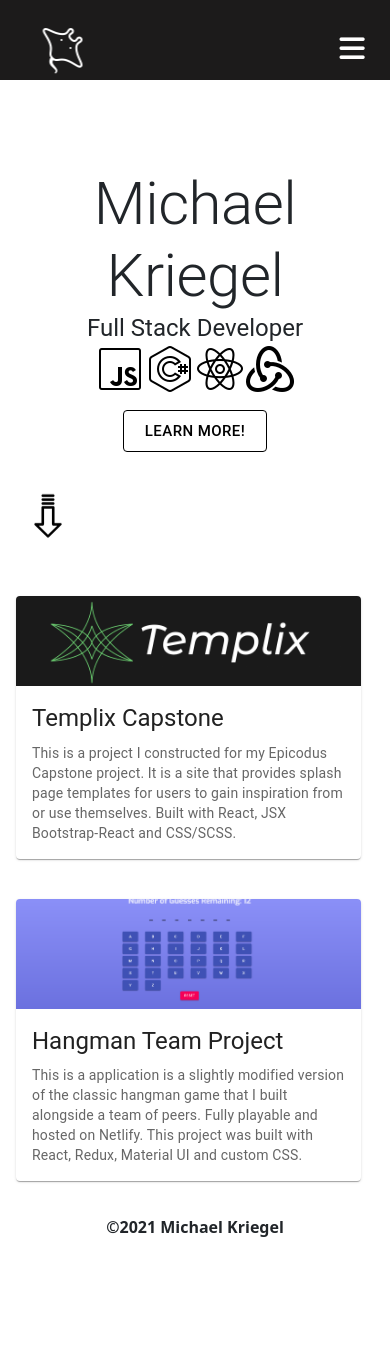
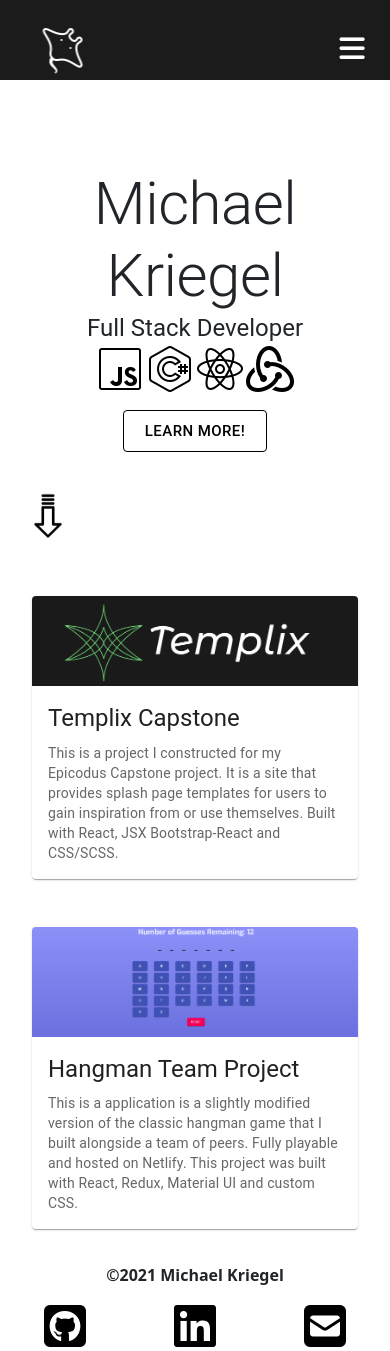
Before and after one commit to mikkrieg/portfolioUpgrade, a React (Create React App) app: page / in a window 390 px wide. Before the commit the page ends 1254 px from the top, so only its background shows below. Built offline with nearby package versions, Linux system fonts and the light colour scheme.

Commit message:
Add context state, add stylings, add modal, finish mobile version

```diff
--- a/src/AppContext.js
+++ b/src/AppContext.js
@@ -5,10 +5,13 @@
 
 export const AppProvider = ({children}) => {
 
+  const [open, setOpen] = useState(false);
+
   return (
     <AppContext.Provider value=
     {{
-
+      open,
+      setOpen
       }}
     >
       {children}
--- /dev/null
+++ b/src/components/DesktopModal.js
@@ -0,0 +1,79 @@
+import React, { useState, useContext, useEffect } from 'react';
+import Backdrop from '@mui/material/Backdrop';
+import Box from '@mui/material/Box';
+import Modal from '@mui/material/Modal';
+import Fade from '@mui/material/Fade';
+import { makeStyles } from '@mui/styles';
+import Button from '@mui/material/Button';
+import Typography from '@mui/material/Typography';
+import { AppContext } from '../AppContext';
+import '../sass/components/DesktopModal.scss';
+
+const useStyles = makeStyles(theme => ({
+  modalIcons: {
+    color: '#000',
+    display: 'inline-block',
+    margin: 'auto'
+  }
+}));
+
+const DesktopModal = () => {
+  const { open, setOpen } = useContext(AppContext);
+
+  const classes = useStyles();
+
+  let width;
+  let height;
+
+  const modalSize = () => {
+    width = window.innerWidth / 2;
+    height = window.innerHeight / 2;
+  }
+
+  setInterval(modalSize(), 100);
+
+  const handleClose = () => setOpen(false);
+  return (
+    <Modal
+    aria-labelledby="transition-modal-title"
+    aria-describedby="transition-modal-description"
+    open={open}
+    onClose={handleClose}
+    closeAfterTransition
+    BackdropComponent={Backdrop}
+    BackdropProps={{
+      timeout: 500,
+    }}
+  >
+    <Fade in={open}>
+      <Box sx={{
+        position: 'absolute',
+        top: '50%',
+        left: '50%',
+        transform: 'translate(-50%, -50%)',
+        width: {width},
+        height: {height},
+        bgcolor: 'background.paper',
+        border: '2px solid #000',
+        boxShadow: 24,
+        p: 4,
+      }}>
+        <Typography id="transition-modal-title" variant="h3" component="h2" sx={{ textAlign: 'center' }}>
+          Get In Touch!
+        </Typography>
+        <Typography id="transition-modal-description" sx={{ mt: 2 }}>
+          Duis mollis, est non commodo luctus, nisi erat porttitor ligula.
+        </Typography>
+        <a href='https://github.com/mikkrieg' className={classes.modalIcons}>
+            <i className="fab fa-github-square modal-icon" id='foot-git'></i>
+          </a>
+          <a href='https://www.linkedin.com/in/michael-kriegel/' className={classes.modalIcons}>
+            <i className="fab fa-linkedin modal-icon" id='foot-link'></i>
+          </a>
+      </Box>
+    </Fade>
+  </Modal>
+  )
+}
+
+export default DesktopModal;
--- a/src/components/Footer.js
+++ b/src/components/Footer.js
@@ -1,8 +1,19 @@
 import React from 'react';
 import './../sass/components/footer.scss';
+import { makeStyles } from '@mui/styles';
 import Grid from '@mui/material/Grid';
 
+const useStyles = makeStyles(theme => ({
+  footerIcons: {
+    // backgroundColor: '#000',
+    color: '#FFF',
+    display: 'inline-block',
+    margin: 'auto'
+  }
+}));
+
 const Footer = () => {
+  const classes = useStyles();
   return(
     <>
     <Grid>
@@ -13,6 +24,23 @@
       }}
       >
         <footer>&copy;2021 Michael Kriegel</footer>
+        <Grid
+        item
+        sx={{
+          display: 'flex',
+
+        }}
+        >
+          <a href='https://github.com/mikkrieg' className={classes.footerIcons}>
+            <i className="fab fa-github-square footer-icon" id='foot-git'></i>
+          </a>
+          <a href='https://www.linkedin.com/in/michael-kriegel/' className={classes.footerIcons}>
+            <i className="fab fa-linkedin footer-icon" id='foot-link'></i>
+          </a>
+          <a href='mailto:mikkrieg@gmail.com' className={classes.footerIcons}>
+            <i class="fas fa-envelope-square footer-icon" id='foot-mail'></i>
+          </a>
+        </Grid>
       </Grid>
     </Grid>
     </>
--- a/src/components/Home.js
+++ b/src/components/Home.js
@@ -1,4 +1,5 @@
-import React, { useState, useEffect } from 'react';
+import React, { useState, useContext } from 'react';
+import { AppContext } from '../AppContext';
 import Container from '@mui/material/Container';
 import Typography from '@mui/material/Typography';
 import Grid from '@mui/material/Grid';
@@ -6,6 +7,7 @@
 import { Link } from 'react-router-dom';
 import { makeStyles} from '@mui/styles';
 import '../sass/components/home.scss';
+import DesktopModal from './DesktopModal';
 import JS from './../img/icons8-javascript-50.png';
 import C from './../img/icons8-c-sharp-logo-50.png';
 import R from './../img/icons8-react-native-50.png';
@@ -27,6 +29,7 @@
 
 const Home = () => {
   const [hideArrow, setHideArrow] = useState(false);
+  const { open, setOpen } = useContext(AppContext);
 
   const classes = useStyles();
 
@@ -108,6 +111,7 @@
             />
         </Grid>
       </Container>
+      <DesktopModal/>
       <Projects/>
     </>
   )
--- a/src/components/Navbar.js
+++ b/src/components/Navbar.js
@@ -8,7 +8,7 @@
 function Navbar() {
   const [click, setClick] = useState(false);
   const [button, setButton] = useState(true);
-  const [modal, setModal] = useState(false);
+  const { open, setOpen } = useContext(AppContext);
 
   const handleClick = () => {
     setClick(!click);
@@ -35,6 +35,8 @@
   const openModal = () => {
     if(window.innerWidth <= 960) {
       window.open('mailto:mikkrieg@gmail.com')
+    } else {
+      setOpen(true);
     }
   }
 
@@ -66,10 +68,10 @@
             </li>
             <li className='nav-item'>
               <a href='https://github.com/mikkrieg'>
-                <i class="fab fa-github-square"></i>
+                <i className="fab fa-github-square menu-icon"></i>
               </a>
               <a href='https://www.linkedin.com/in/michael-kriegel/'>
-                <i class="fab fa-linkedin"></i>
+                <i className="fab fa-linkedin menu-icon"></i>
               </a>
             </li>
           </ul>
--- a/src/components/Projects.js
+++ b/src/components/Projects.js
@@ -1,5 +1,6 @@
 import React from 'react';
 import Container from '@mui/material/Container';
+import Grid from '@mui/material/Container';
 import Templix from './projects/Templix';
 import HangMan from './projects/HangMan';
 
@@ -12,8 +13,10 @@
       backgroundColor: {xs: 'none'},
       }}
       >
-      <Templix/>
-      <HangMan/>
+      <Grid>
+        <Templix/>
+        <HangMan/>
+      </Grid>
     </Container>
 
   )
--- a/src/components/projects/HangMan.js
+++ b/src/components/projects/HangMan.js
@@ -27,8 +27,12 @@
   }, []);
 
   return (
-    <Grid mt={5}>
-      <Grid item>
+    <Grid mt={2}>
+      <Grid
+        item
+        sx={{ display: 'flex'}}
+        direction='row'
+      >
         <Card
         data-aos='fade-up'
         sx={{
--- a/src/components/projects/Templix.js
+++ b/src/components/projects/Templix.js
@@ -26,8 +26,14 @@
   }, []);
 
   return (
-    <Grid mt={5}>
-      <Grid item>
+    <Grid
+      mt={5}
+      direction='row'
+    >
+      <Grid
+        item
+        sx={{ display: 'flex'}}
+      >
         <Card
         data-aos='fade-up'
         sx={{
--- /dev/null
+++ b/src/sass/components/DesktopModal.scss
@@ -0,0 +1,47 @@
+// .modal {
+//   opacity: 0;
+//   visibility: hidden;
+//   transform: scale(1.2);
+//   transition: all .3s ease-out;
+//   position: fixed;
+//   top: 0;
+//   bottom: 0;
+//   left: 0;
+//   right: 0;
+//   background-color: rgba(255, 255, 255, .94);
+//   z-index: 5;
+//   display: flex;
+
+//   &--is-visible {
+//       opacity: 1;
+//       visibility: visible;
+//       transform: scale(1);
+//   }
+
+//   &__inner {
+//       flex: 1;
+//       margin: auto;
+//   }
+
+//   &__description {
+//       text-align: center;
+//       font-size: 1.3rem;
+//       font-weight: 300;
+//       line-height: 1.65;
+//   }
+
+//   &__close {
+//       position: absolute;
+//       top: 15px;
+//       right: 15px;
+//       font-size: 2rem;
+//       transform: scaleX(1.2);
+//       transform-origin: 100% 0;
+//       cursor: pointer;
+//       color: $mainBlue;
+
+//       &:hover {
+//           color: $mainOrange;
+//       }
+//   }
+// }
--- a/src/sass/components/footer.scss
+++ b/src/sass/components/footer.scss
@@ -7,3 +7,16 @@
   bottom: 0;
   width: 100%;
 }
+
+#foot-git {
+  color: #000;
+}
+
+#foot-link {
+  color: #000;
+}
+
+#foot-mail {
+  color: #000!important;
+  font-size: 3em;
+}
--- a/src/sass/components/navbar.scss
+++ b/src/sass/components/navbar.scss
@@ -85,7 +85,7 @@
   margin-right: 10px;
 }
 
-.fab {
+.footer-icon, .menu-icon {
   display: none;
 }
 
@@ -182,6 +182,10 @@
     font-size: 3em;
   }
 
+  .fas {
+    display: inline-block;
+  }
+
   .fa-github-square {
     margin-right: 10%;
   }
```
Also changed, not shown: src/components/Modal.js (deleted).
